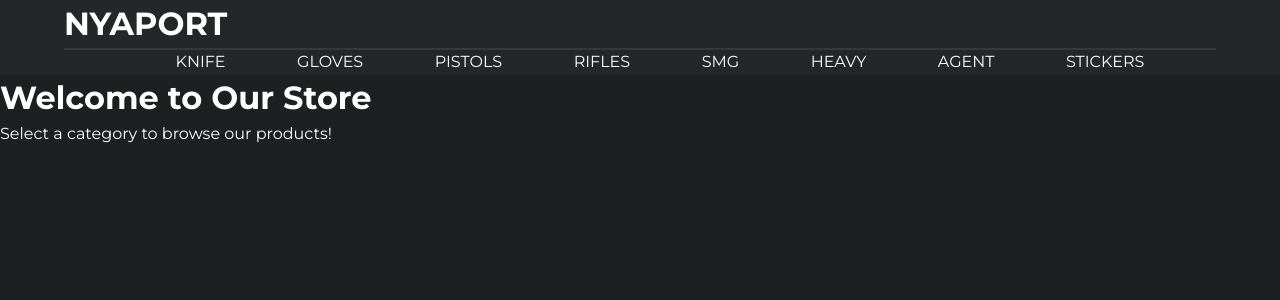
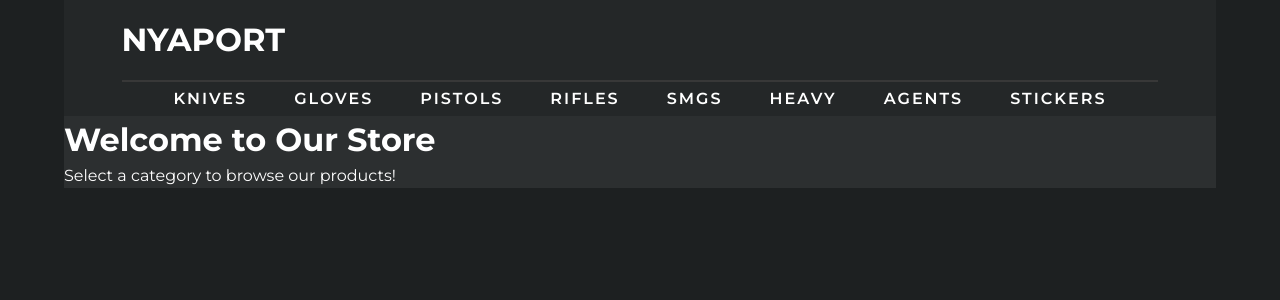
Before and after one commit to BelistarE/cs-market, a React (Vite) app: page / in a window 1280 px wide. Shown: the top 300 px of the page. Built offline with nearby package versions, Linux system fonts and the light colour scheme.

Commit message:
api implemented

```diff
--- a/src/App.jsx
+++ b/src/App.jsx
@@ -1,16 +1,15 @@
 // App.jsx
 import { BrowserRouter as Router, Routes, Route } from "react-router-dom";
-import Header from "./components/Header"; // Import the Header
+import Header from "./components/Header";
 import Home from "./components/Home";
 import Market from "./components/Market";
+import "./App.css";
 
 function App() {
   return (
+    <div className="common">
       <Router>
-      {/* Header is always visible */}
         <Header />
-
-      {/* Separate section where the content will be rendered */}
         <div className="content">
           <Routes>
             <Route path="/" element={<Home />} />
@@ -18,6 +17,7 @@ function App() {
           </Routes>
         </div>
       </Router>
+    </div>
   );
 }
 
--- a/src/components/Header.jsx
+++ b/src/components/Header.jsx
@@ -3,14 +3,14 @@ import styles from "./css_modules/header.module.css";
 
 function Header() {
   const categories = [
-    "KNIFE",
-    "GLOVES",
-    "PISTOLS",
-    "RIFLES",
-    "SMG",
-    "HEAVY",
-    "AGENT",
-    "STICKERS",
+    "knives",
+    "gloves",
+    "pistols",
+    "rifles",
+    "smgs",
+    "heavy",
+    "agents",
+    "stickers",
   ];
 
   return (
@@ -27,7 +27,7 @@ function Header() {
         <nav>
           <ul className={styles.links}>
             {categories.map((category) => (
-              <li key={category}>
+              <li key={category} className={styles.link}>
                 <Link to={`/category/${category}`}>{category}</Link>
               </li>
             ))}
--- a/src/components/Market.jsx
+++ b/src/components/Market.jsx
@@ -1,5 +1,71 @@
+import { useParams } from "react-router-dom";
+import { useEffect, useState } from "react";
+import styles from "./css_modules/market.module.css"; // CSS module for styling
+
 function Market() {
-  return <div></div>;
+  const { categoryName } = useParams(); // Get the category name from the URL
+  const [items, setItems] = useState([]);
+  const [filteredItems, setFilteredItems] = useState([]);
+  const [loading, setLoading] = useState(true);
+
+  useEffect(() => {
+    const fetchItems = async () => {
+      try {
+        setLoading(true);
+        const response = await fetch(
+          "https://bymykel.github.io/CSGO-API/api/en/skins.json"
+        );
+        const data = await response.json();
+        setItems(data);
+        setLoading(false);
+      } catch (error) {
+        console.error("Error fetching items:", error);
+        setLoading(false);
+      }
+    };
+
+    fetchItems();
+  }, []);
+
+  useEffect(() => {
+    if (!items.length) return; // Don't filter if items haven't loaded yet
+
+    const filtered = items.filter((item) => {
+      if (!item.category || !item.category.name) return false;
+      if (typeof categoryName !== "string") return false;
+      return item.category.name.toLowerCase() === categoryName.toLowerCase();
+    });
+
+    setFilteredItems(filtered);
+  }, [items, categoryName]);
+
+  if (loading) {
+    return <p>Loading items...</p>;
+  }
+
+  if (filteredItems.length === 0) {
+    return <p>No items found for {categoryName}.</p>;
+  }
+
+  return (
+    <div>
+      <div className={styles.grid}>
+        {filteredItems.map((item) => {
+          const itemName = item.name.split("|").pop().trim(); // Remove '|' and everything before it
+          return (
+            <div key={item.id} className={styles.gridItem}>
+              <img
+                src={item.image}
+                alt={itemName}
+                className={styles.itemImage}
+              />
+              <h3>{itemName}</h3>
+            </div>
+          );
+        })}
+      </div>
+    </div>
+  );
 }
 
 export default Market;
--- a/src/components/css_modules/header.module.css
+++ b/src/components/css_modules/header.module.css
@@ -7,9 +7,21 @@
 }
 .top {
   border-bottom: 2px solid rgb(56, 56, 56);
+  padding-top: 1rem;
+  padding-bottom: 1rem;
 }
 .links {
   display: flex;
   justify-content: space-evenly;
   list-style-type: none;
+  padding: 0.3rem;
+  font-weight: 600;
+  letter-spacing: 2px;
 }
+.link:hover {
+  color: orangered;
+}
+.link {
+  transition: color 0.3s ease;
+  text-transform: uppercase;
+}
--- /dev/null
+++ b/src/components/css_modules/market.module.css
@@ -0,0 +1,20 @@
+.grid {
+  display: grid;
+  grid-template-columns: repeat(6, 1fr);
+  gap: 20px;
+  padding: 20px;
+}
+.grid img {
+  width: 100%;
+  height: auto;
+  object-fit: cover;
+}
+.grid {
+  max-width: 100%;
+  overflow: hidden;
+}
+
+.grid img {
+  max-width: 100%;
+  height: auto;
+}
```
Also changed, not shown: src/assets/shopping-cart.svg (added). Lines whose indentation alone changed are shown as unchanged.
